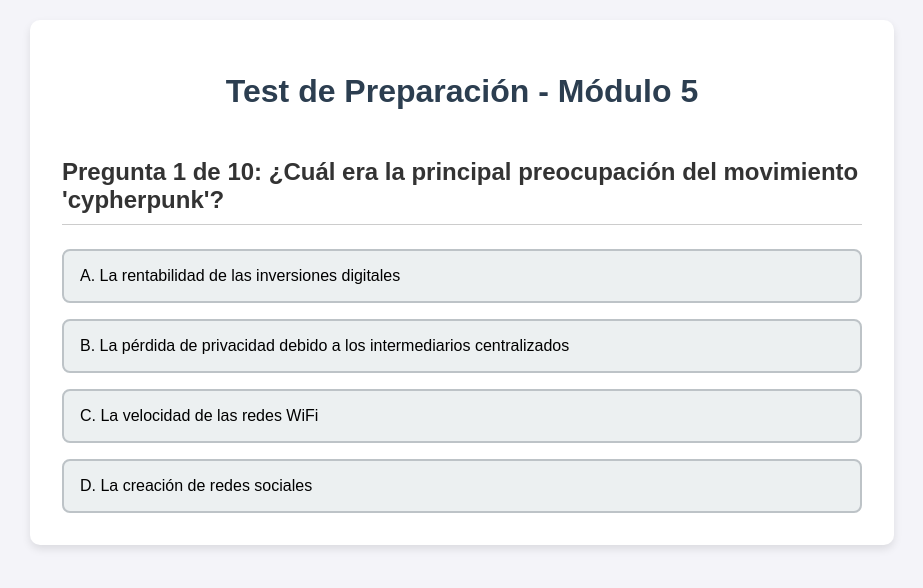
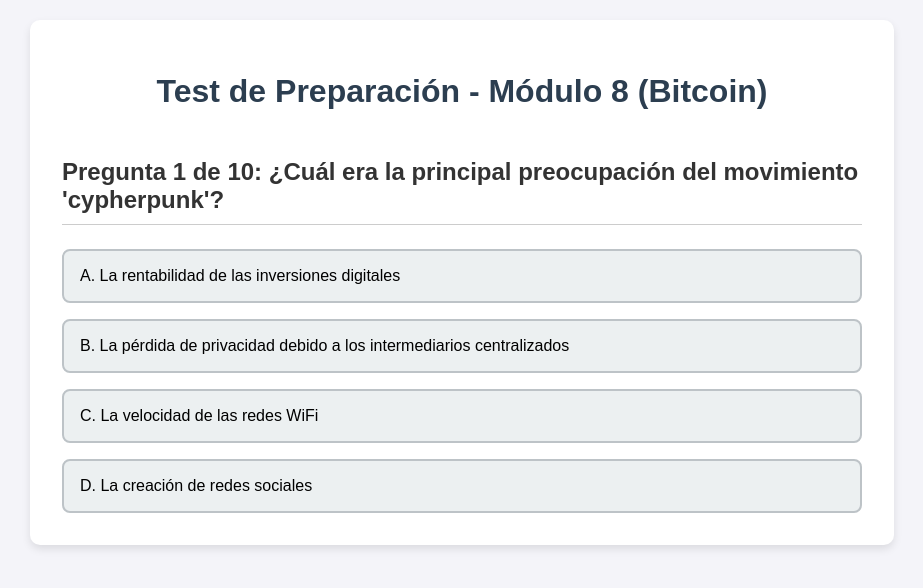
Before and after one commit to carloscastao116-rgb/Test_Modulo_8, a plain HTML site: page index.html in a window 1280 px wide. Shown: the whole page, without its empty margins (178-1101 px from the left). Drawn offline with Linux system fonts and the light colour scheme.

Commit message:
Update HTML for Test de Preparación - Módulo 8

```diff
--- a/index.html
+++ b/index.html
@@ -3,12 +3,12 @@
 <head>
     <meta charset="UTF-8">
     <meta name="viewport" content="width=device-width, initial-scale=1.0">
-    <title>Test de Preparación - Módulo 5</title>
+    <title>Test de Preparación - Módulo 8 (Bitcoin)</title>
     <link rel="stylesheet" href="style.css">
 </head>
 <body>
     <div class="container">
-        <h1>Test de Preparación - Módulo 5</h1>
+        <h1>Test de Preparación - Módulo 8 (Bitcoin)</h1>
 
         <div id="question-container" class="question-container">
             <h2 id="question"></h2>
```
